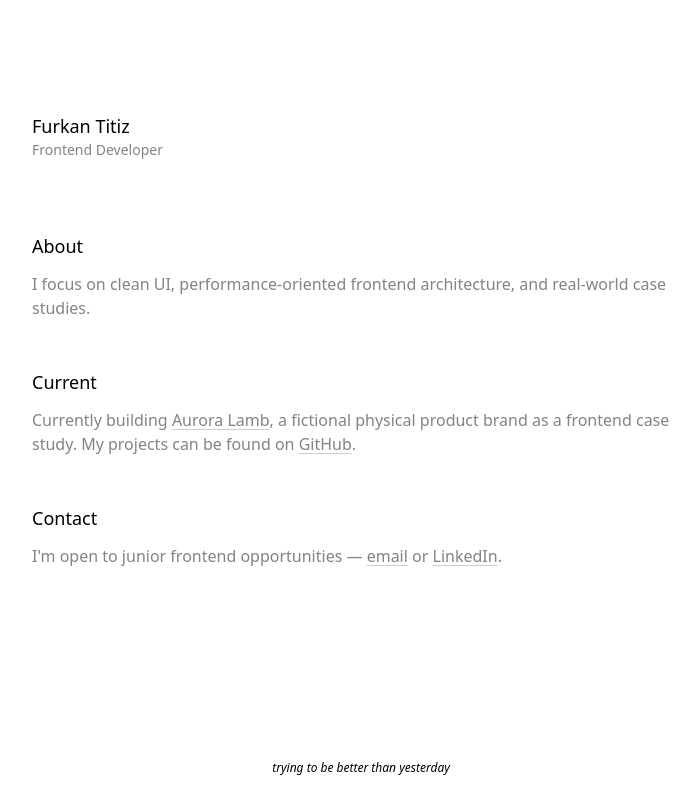
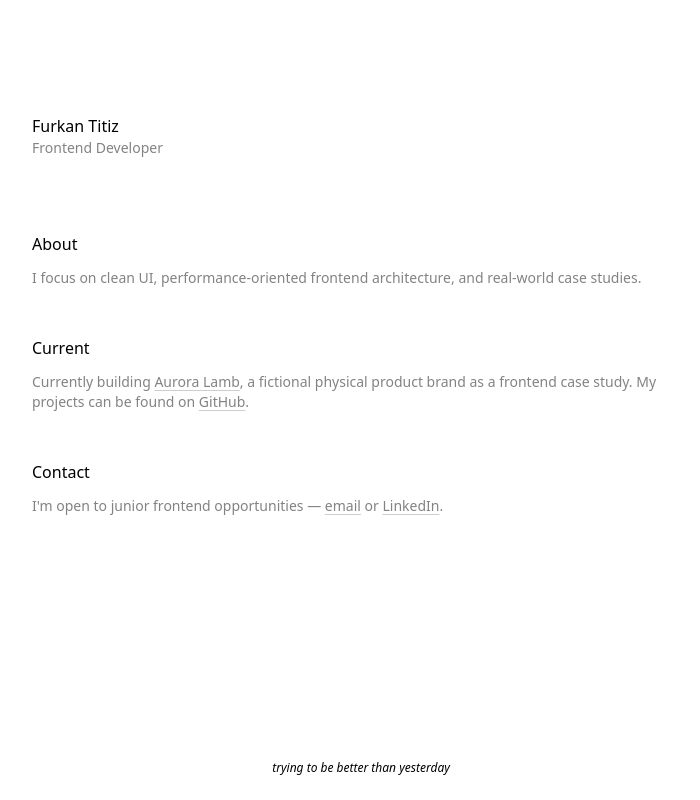
Before and after one commit to qrphy/homepage, a Next.js app: page / in a window 1280 px wide. Shown: the whole page, without its empty margins (279-979 px from the left). Built offline with nearby package versions, Linux system fonts and the light colour scheme; no server answers.

Commit message:
update font size & bg-color

```diff
--- a/src/app/components/Header.tsx
+++ b/src/app/components/Header.tsx
@@ -7,7 +7,7 @@ const Header = () => {
       <div className="flex items-center justify-between w-full">
         <div>
           <Link href="/">
-            <p className="text-lg font-medium">Furkan Titiz</p>
+            <p className="text-md font-medium">Furkan Titiz</p>
           </Link>
           <p className="text-sm font-normal ct-color">Frontend Developer</p>
         </div>
--- a/src/app/layout.tsx
+++ b/src/app/layout.tsx
@@ -57,7 +57,7 @@ export default function RootLayout({
   return (
     <html
       lang="en"
-      className={`antialiased max-w-[690px] mx-auto px-4 dark:text-white dark:bg-[var(--my-background)] font-sans`}
+      className={`antialiased max-w-[690px] mx-auto px-4 dark:text-white dark:bg-black font-sans`}
     >
       <head>
         {GA_ID && (
--- a/src/app/page.tsx
+++ b/src/app/page.tsx
@@ -62,8 +62,8 @@ export default function Home() {
       <section className="w-full">
         {sectionData.map((section, index) => (
           <div key={index} className="mb-12">
-            <h1 className="mb-3 font-medium text-lg">{section.title}</h1>
-            <p className="font-normal ct-color text-base">{section.content}</p>
+            <h1 className="mb-3 font-medium text-md">{section.title}</h1>
+            <p className="font-normal ct-color text-sm">{section.content}</p>
           </div>
         ))}
       </section>
```
